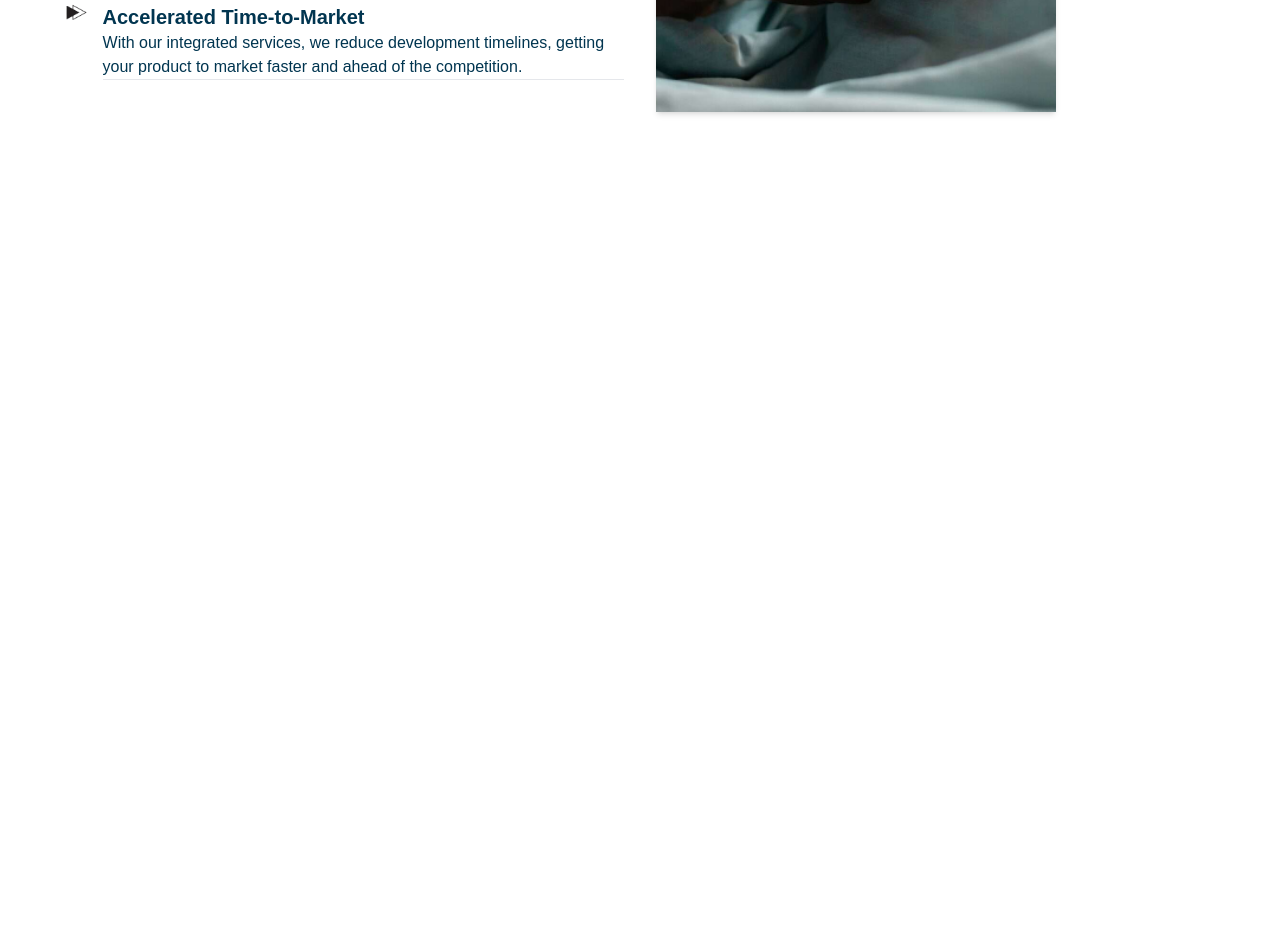
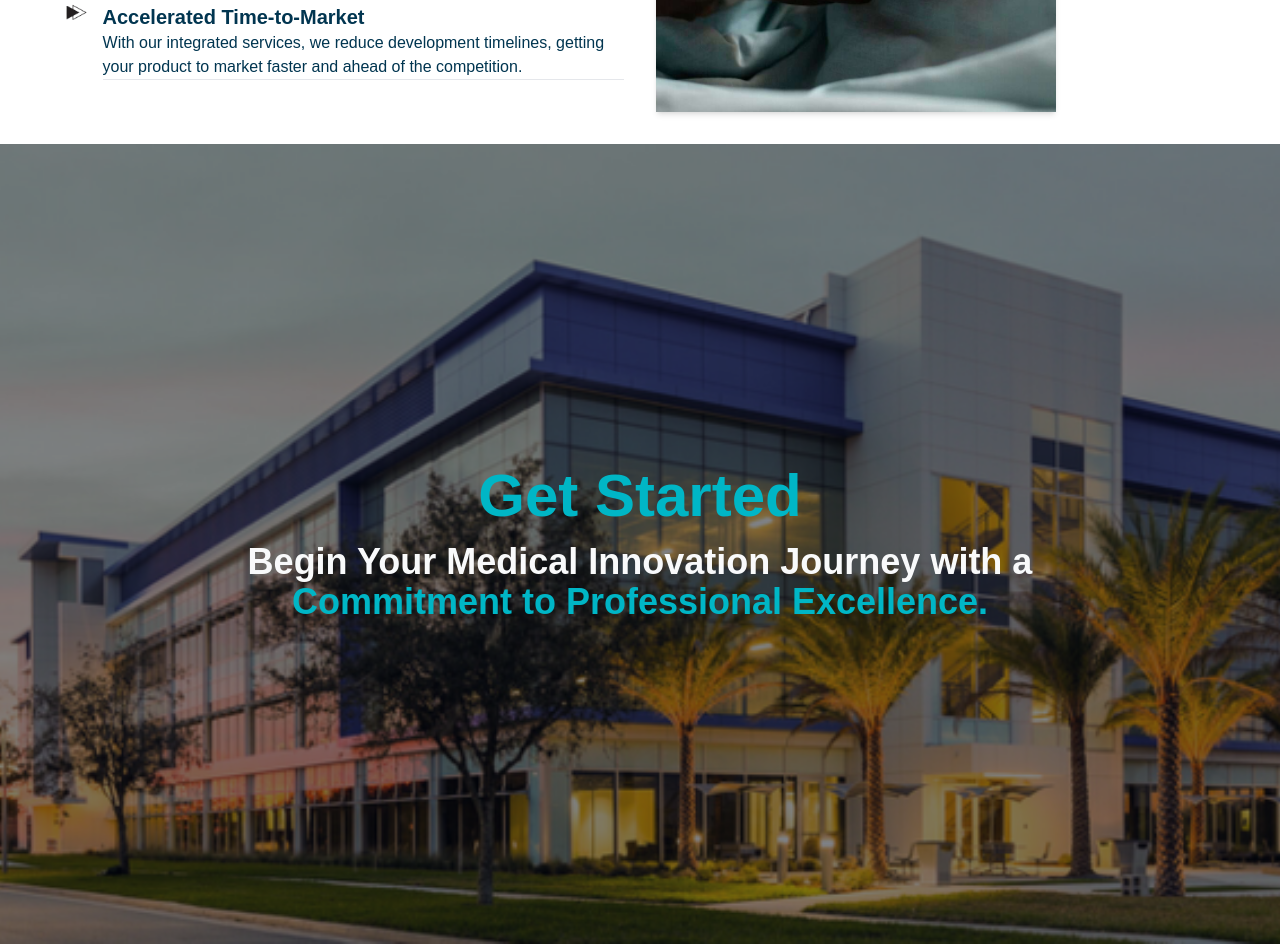
Before and after one commit to wahabsharif/rmt-usa-v2, a Next.js app: page / in a window 1280 px wide. Shown: the part 3733-4677 px from the top of the page. Before the commit the page ends 3877 px from the top, so only its background shows below. Built offline with nearby package versions, Linux system fonts and the light colour scheme.

Commit message:
Get Started Banner

```diff
--- a/src/app/page.tsx
+++ b/src/app/page.tsx
@@ -1,5 +1,6 @@
 import Subscribe from "@/components/common/Subscribe";
 import Features from "@/components/home/Features";
+import GetStartedBanner from "@/components/home/GetStartedBanner";
 import ImageGrid from "@/components/home/ImageGrid";
 import dynamic from "next/dynamic";
 
@@ -21,6 +22,7 @@ export default function Home() {
       <ImageGrid />
       <Subscribe />
       <Features />
+      <GetStartedBanner />
     </>
   );
 }
--- /dev/null
+++ b/src/components/home/GetStartedBanner.tsx
@@ -0,0 +1,27 @@
+// GetStartedBanner.tsx
+import React from "react";
+
+const GetStartedBanner: React.FC = () => {
+  return (
+    <section
+      className="relative w-full min-h-screen bg-cover bg-center"
+      style={{ backgroundImage: "url(/images/home/get-started-banner.png)" }}
+    >
+      <div className="absolute inset-0 flex items-center justify-center bg-black bg-opacity-50">
+        <div className="text-center text-white px-6">
+          <h2 className="text-6xl text-thLightBlue font-bold mb-4">
+            Get Started
+          </h2>
+          <p className="text-4xl font-bold">
+            Begin Your Medical Innovation Journey with a
+          </p>
+          <p className="text-4xl  font-bold text-thLightBlue">
+            Commitment to Professional Excellence.
+          </p>
+        </div>
+      </div>
+    </section>
+  );
+};
+
+export default GetStartedBanner;
```
Also changed, not shown: public/images/home/get-started-banner.png (added).
